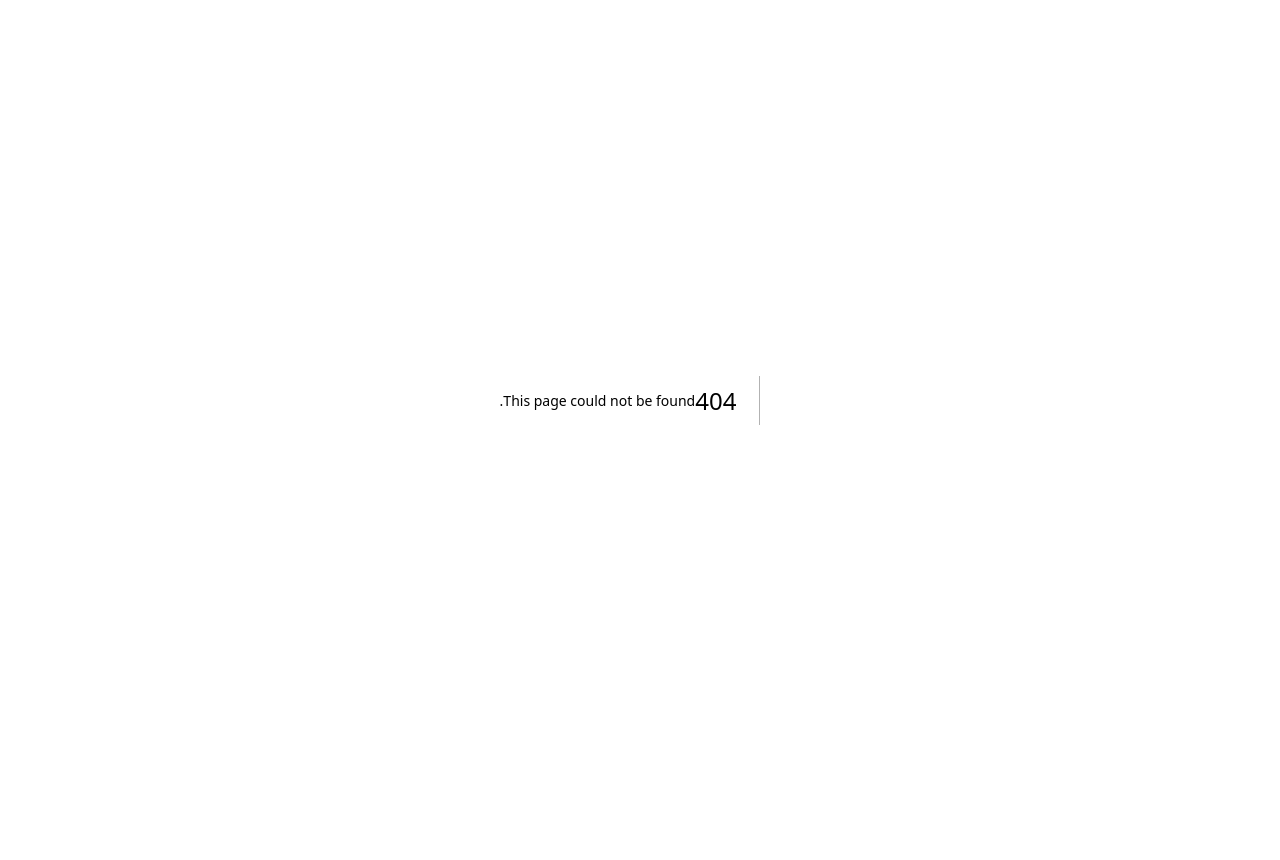
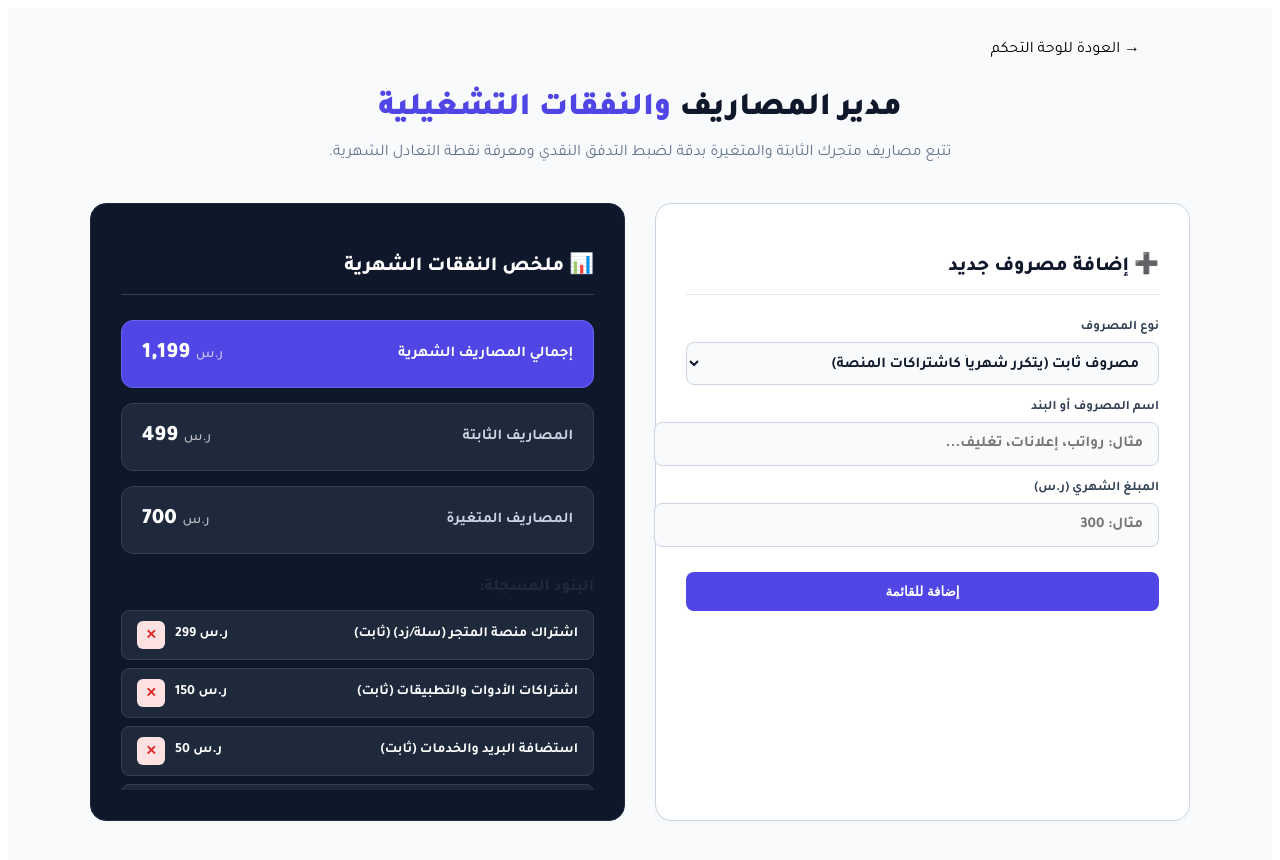
Before and after one commit to engaziasa-lang/engazia-app, a Next.js app: page /hub/expenses in a window 1280 px wide. Before the commit this address had no page. Shown: the top 860 px of the page. Before the commit the page ends 800 px from the top, so only its background shows below. Built offline with nearby package versions, Linux system fonts and the light colour scheme.

Commit message:
Create page.tsx

```diff
--- /dev/null
+++ b/app/hub/expenses/page.tsx
@@ -0,0 +1,191 @@
+'use client';
+
+import React, { useState } from 'react';
+import Link from 'next/link';
+
+export default function ExpensesManager() {
+  const [fixedExpenses, setFixedExpenses] = useState([
+    { id: 1, name: 'اشتراك منصة المتجر (سلة/زد)', amount: 299 },
+    { id: 2, name: 'اشتراكات الأدوات والتطبيقات', amount: 150 },
+    { id: 3, name: 'استضافة البريد والخدمات', amount: 50 },
+  ]);
+
+  const [variableExpenses, setVariableExpenses] = useState([
+    { id: 1, name: 'أكياس وكراتين التغليف', amount: 500 },
+    { id: 2, name: 'رسوم إضافية وطوارئ', amount: 200 },
+  ]);
+
+  const [newName, setNewName] = useState('');
+  const [newAmount, setNewAmount] = useState<number | ''>('');
+  const [expenseType, setExpenseType] = useState<'fixed' | 'variable'>('fixed');
+
+  const addExpense = () => {
+    if (!newName || newAmount === '' || newAmount <= 0) return;
+    const newItem = { id: Date.now(), name: newName, amount: Number(newAmount) };
+    if (expenseType === 'fixed') {
+      setFixedExpenses([...fixedExpenses, newItem]);
+    } else {
+      setVariableExpenses([...variableExpenses, newItem]);
+    }
+    setNewName('');
+    setNewAmount('');
+  };
+
+  const removeFixed = (id: number) => {
+    setFixedExpenses(fixedExpenses.filter(item => item.id !== id));
+  };
+
+  const removeVariable = (id: number) => {
+    setVariableExpenses(variableExpenses.filter(item => item.id !== id));
+  };
+
+  const totalFixed = fixedExpenses.reduce((sum, item) => sum + item.amount, 0);
+  const totalVariable = variableExpenses.reduce((sum, item) => sum + item.amount, 0);
+  const grandTotal = totalFixed + totalVariable;
+
+  return (
+    <div className="tool-container">
+      <style jsx global>{`
+        a { text-decoration: none !important; color: inherit !important; }
+      `}</style>
+
+      <style jsx>{`
+        @import url('https://fonts.googleapis.com/css2?family=Tajawal:wght@400;500;700;800;900&display=swap');
+
+        .tool-container { background-color: #f8fafc; min-height: 100vh; font-family: 'Tajawal', sans-serif; direction: rtl; padding: 30px 20px 70px; }
+
+        .header { max-width: 1000px; margin: 0 auto 30px; display: flex; justify-content: space-between; align-items: center; }
+        .back-btn { background: #ffffff; color: #475569; padding: 10px 20px; border-radius: 8px; font-weight: 700; font-size: 14px; border: 1px solid #cbd5e1; transition: all 0.2s; display: flex; align-items: center; gap: 8px; }
+        .back-btn:hover { background: #f1f5f9; color: #0f172a; }
+
+        .tool-title { text-align: center; margin-bottom: 40px; }
+        .tool-title h1 { font-size: 32px; font-weight: 900; color: #0f172a; margin-bottom: 10px; }
+        .tool-title span { color: #4f46e5; }
+        .tool-title p { color: #64748b; font-size: 16px; }
+
+        .main-grid { display: grid; grid-template-columns: 1fr 1fr; gap: 30px; max-width: 1100px; margin: 0 auto; }
+
+        .panel { background: #ffffff; border-radius: 16px; padding: 30px; border: 1px solid #cbd5e1; box-shadow: 0 4px 6px -1px rgba(0,0,0,0.02); }
+        .panel h2 { font-size: 20px; font-weight: 800; color: #0f172a; margin-bottom: 25px; display: flex; align-items: center; gap: 10px; border-bottom: 1px solid #e2e8f0; padding-bottom: 15px; }
+
+        .input-group { margin-bottom: 15px; }
+        .input-group label { display: block; font-size: 13px; font-weight: 700; color: #334155; margin-bottom: 6px; }
+        .input-wrapper input, .input-wrapper select { width: 100%; padding: 12px 15px; border-radius: 8px; border: 1px solid #cbd5e1; font-size: 15px; font-family: inherit; background: #f8fafc; font-weight: 700; color: #0f172a; outline: none; }
+        .input-wrapper input:focus, .input-wrapper select:focus { border-color: #4f46e5; background: #ffffff; }
+
+        .add-btn { background: #4f46e5; color: #ffffff; width: 100%; padding: 12px; border-radius: 8px; font-weight: 800; border: none; cursor: pointer; transition: background 0.2s; margin-top: 10px; }
+        .add-btn:hover { background: #4338ca; }
+
+        .list-section { margin-top: 25px; }
+        .list-section h3 { font-size: 16px; font-weight: 800; color: #1e293b; margin-bottom: 12px; }
+
+        .expense-item { display: flex; justify-content: space-between; align-items: center; background: #f8fafc; padding: 10px 15px; border-radius: 8px; border: 1px solid #e2e8f0; margin-bottom: 8px; font-size: 14px; font-weight: 700; }
+        .del-item { background: #fee2e2; color: #dc2626; border: none; width: 28px; height: 28px; border-radius: 6px; cursor: pointer; font-weight: 900; }
+
+        .results-panel { background: #0f172a; border-color: #1e293b; color: #ffffff; }
+        .results-panel h2 { color: #ffffff; border-color: #334155; }
+
+        .result-box { background: #1e293b; padding: 20px; border-radius: 12px; margin-bottom: 15px; display: flex; justify-content: space-between; align-items: center; border: 1px solid #334155; }
+        .result-box.highlight { background: #4f46e5; border-color: #6366f1; }
+
+        .result-label { font-size: 15px; font-weight: 700; color: #cbd5e1; }
+        .highlight .result-label { color: #ffffff; }
+
+        .result-value { font-size: 22px; font-weight: 900; color: #ffffff; }
+        .result-value span { font-size: 14px; font-weight: 500; opacity: 0.7; margin-right: 5px; }
+
+        @media(max-width: 900px) { .main-grid { grid-template-columns: 1fr; } }
+      `}</style>
+
+      <div className="header">
+        <Link href="/hub" className="back-btn">
+          <span>→</span> العودة للوحة التحكم
+        </Link>
+      </div>
+
+      <div className="tool-title">
+        <h1>مدير المصاريف <span>والنفقات التشغيلية</span></h1>
+        <p>تتبع مصاريف متجرك الثابتة والمتغيرة بدقة لضبط التدفق النقدي ومعرفة نقطة التعادل الشهرية.</p>
+      </div>
+
+      <div className="main-grid">
+        {/* لوحة الإضافة */}
+        <div className="panel">
+          <h2>➕ إضافة مصروف جديد</h2>
+
+          <div className="input-group">
+            <label>نوع المصروف</label>
+            <div className="input-wrapper">
+              <select value={expenseType} onChange={(e) => setExpenseType(e.target.value as any)}>
+                <option value="fixed">مصروف ثابت (يتكرر شهرياً كاشتراكات المنصة)</option>
+                <option value="variable">مصروف متغير (مرتبط بحجم الطلبات كتغليف وشحن)</option>
+              </select>
+            </div>
+          </div>
+
+          <div className="input-group">
+            <label>اسم المصروف أو البند</label>
+            <div className="input-wrapper">
+              <input type="text" value={newName} onChange={(e) => setNewName(e.target.value)} placeholder="مثال: رواتب، إعلانات، تغليف..." />
+            </div>
+          </div>
+
+          <div className="input-group">
+            <label>المبلغ الشهري (ر.س)</label>
+            <div className="input-wrapper">
+              <input type="number" value={newAmount} onChange={(e) => setNewAmount(e.target.value === '' ? '' : Number(e.target.value))} placeholder="مثال: 300" />
+            </div>
+          </div>
+
+          <button onClick={addExpense} className="add-btn">إضافة للقائمة</button>
+        </div>
+
+        {/* لوحة النتائج والقوائم */}
+        <div className="panel results-panel">
+          <h2>📊 ملخص النفقات الشهرية</h2>
+
+          <div className="result-box highlight">
+            <span className="result-label">إجمالي المصاريف الشهرية</span>
+            <span className="result-value" dir="ltr">{grandTotal.toLocaleString()} <span>ر.س</span></span>
+          </div>
+
+          <div className="result-box">
+            <span className="result-label">المصاريف الثابتة</span>
+            <span className="result-value" dir="ltr">{totalFixed.toLocaleString()} <span>ر.س</span></span>
+          </div>
+
+          <div className="result-box">
+            <span className="result-label">المصاريف المتغيرة</span>
+            <span className="result-value" dir="ltr">{totalVariable.toLocaleString()} <span>ر.س</span></span>
+          </div>
+
+          {/* قوائم المصاريف */}
+          <div className="list-section" style={{ color: '#ffffff' }}>
+            <h3>البنود المسجلة:</h3>
+            <div style={{ maxHeight: '180px', overflowY: 'auto' }}>
+              {fixedExpenses.map(item => (
+                <div key={item.id} className="expense-item" style={{ background: '#1e293b', borderColor: '#334155', color: '#fff' }}>
+                  <span>{item.name} (ثابت)</span>
+                  <div style={{ display: 'flex', alignItems: 'center', gap: '10px' }}>
+                    <span dir="ltr">{item.amount} ر.س</span>
+                    <button onClick={() => removeFixed(item.id)} className="del-item">✕</button>
+                  </div>
+                </div>
+              ))}
+              {variableExpenses.map(item => (
+                <div key={item.id} className="expense-item" style={{ background: '#1e293b', borderColor: '#334155', color: '#fff' }}>
+                  <span>{item.name} (متغير)</span>
+                  <div style={{ display: 'flex', alignItems: 'center', gap: '10px' }}>
+                    <span dir="ltr">{item.amount} ر.س</span>
+                    <button onClick={() => removeVariable(item.id)} className="del-item">✕</button>
+                  </div>
+                </div>
+              ))}
+            </div>
+          </div>
+
+        </div>
+      </div>
+    </div>
+  );
+}
```
